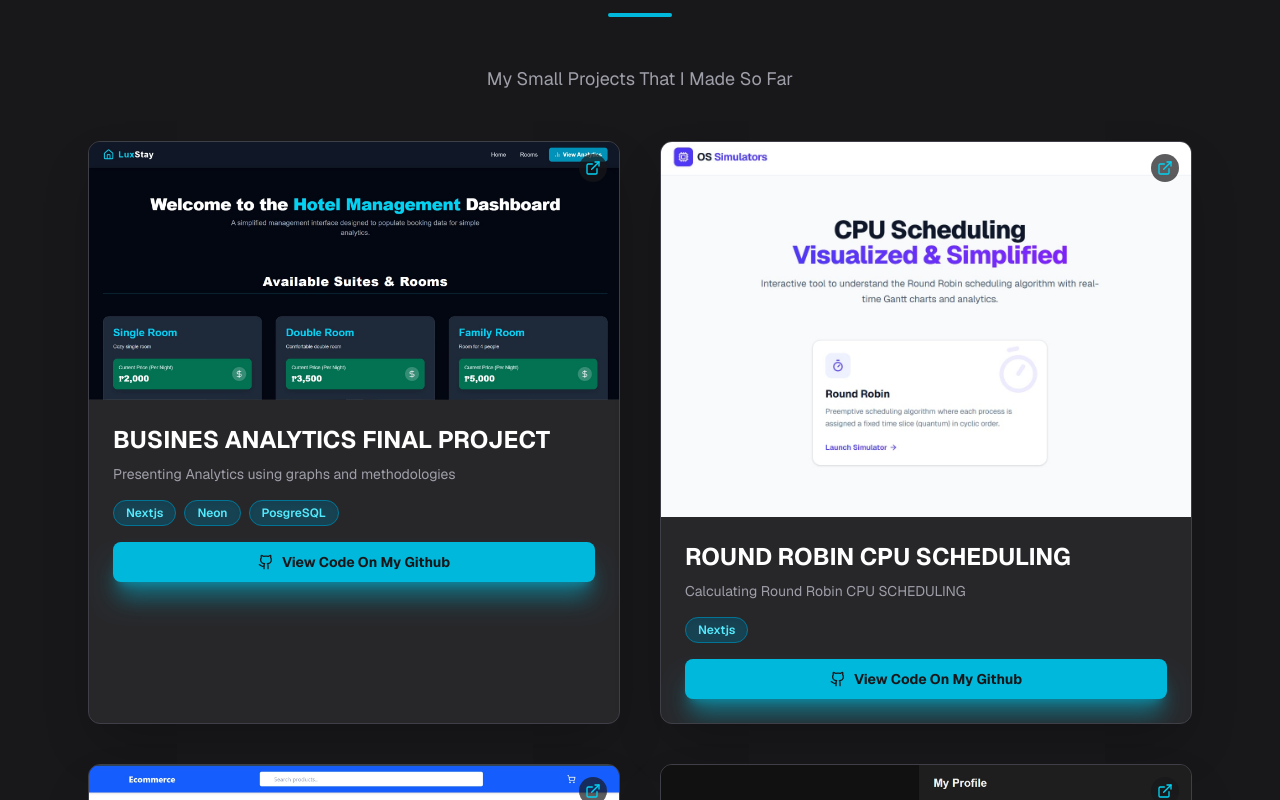
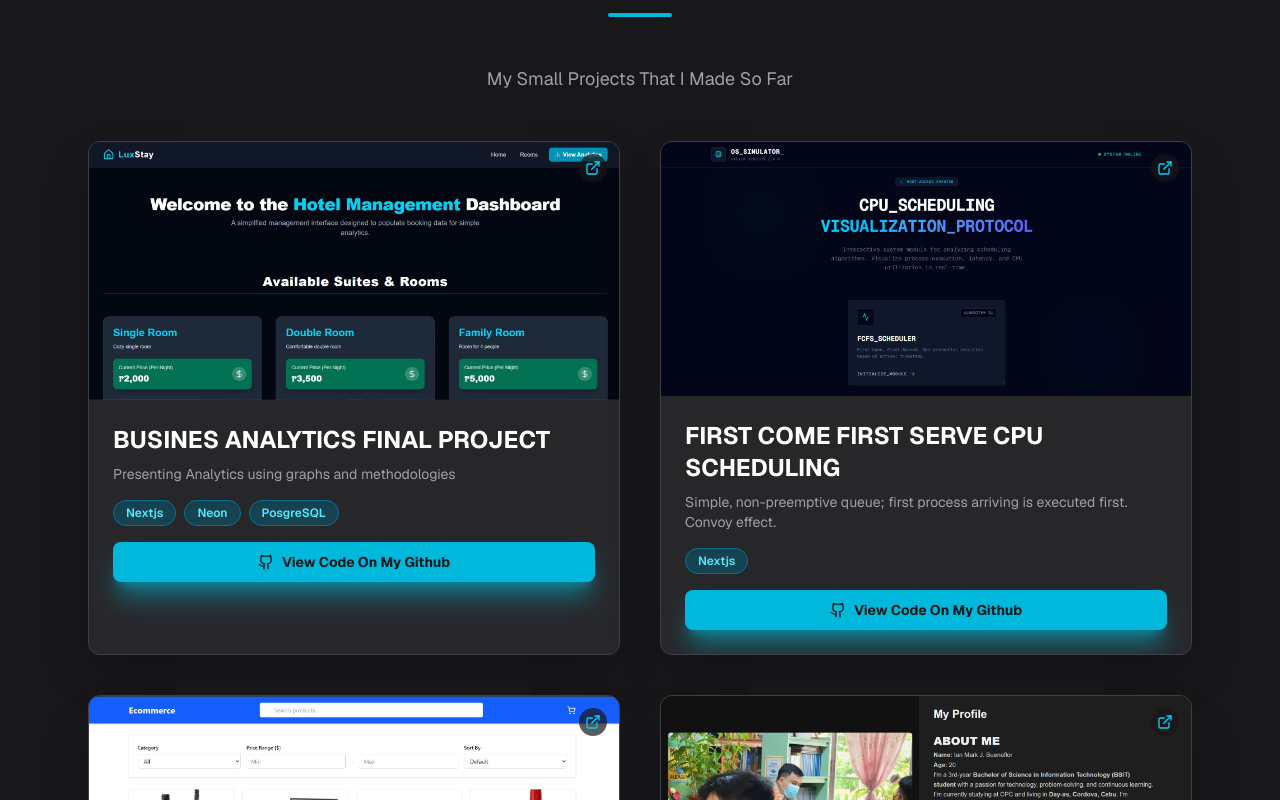
Before and after one commit to IanMark101/OS-PORTFOLIO-FINAL, a Next.js app: page / in a window 1280 px wide. Shown: the part 2000-2800 px from the top of the page. Built offline with nearby package versions, Linux system fonts and the light colour scheme.

Commit message:
finalizes

```diff
--- a/app/sections/Projects.tsx
+++ b/app/sections/Projects.tsx
@@ -16,14 +16,14 @@ const projectsData: Project[] = [
       "/images/projects/analytics.jpg",
   },
   {
-    name: "ROUND ROBIN CPU SCHEDULING",
+    name: "FIRST COME FIRST SERVE CPU SCHEDULING",
     description:
-      "Calculating Round Robin CPU SCHEDULING",
+      "Simple, non-preemptive queue; first process arriving is executed first. Convoy effect.",
     techStack: ["Nextjs"],
     githubUrl: "https://github.com/IanMark101/OS-CPU-SCHED-PROJ/tree/main",
     vercelUrl: "https://os-cpu-sched-proj.vercel.app/",
     placeholderImage:
-      "/images/projects/roundrobin.jpg",
+      "/images/projects/FCFS.jpg",
   },
   {
     name: "APPSDEV E-COMMERCE SIMPLE WEBSITE",
```
Also changed, not shown: public/images/projects/FCFS.jpg (added), public/images/projects/roundrobin.jpg (deleted).
